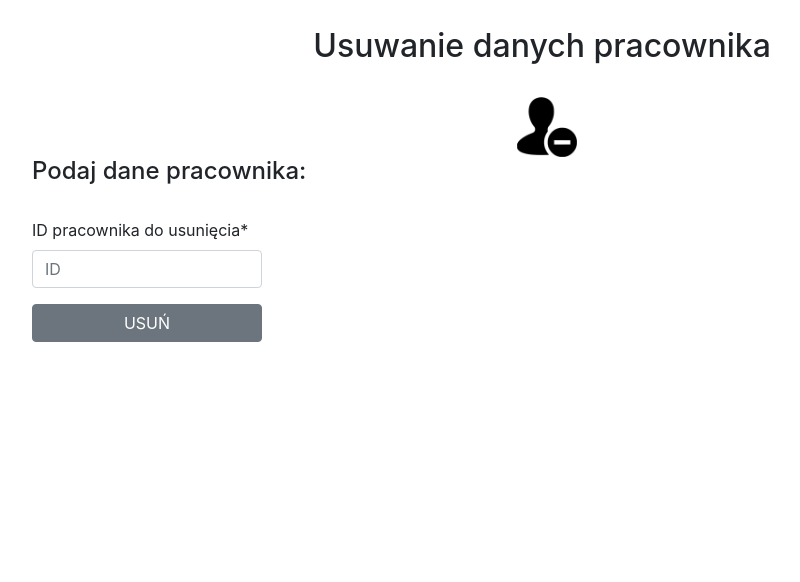
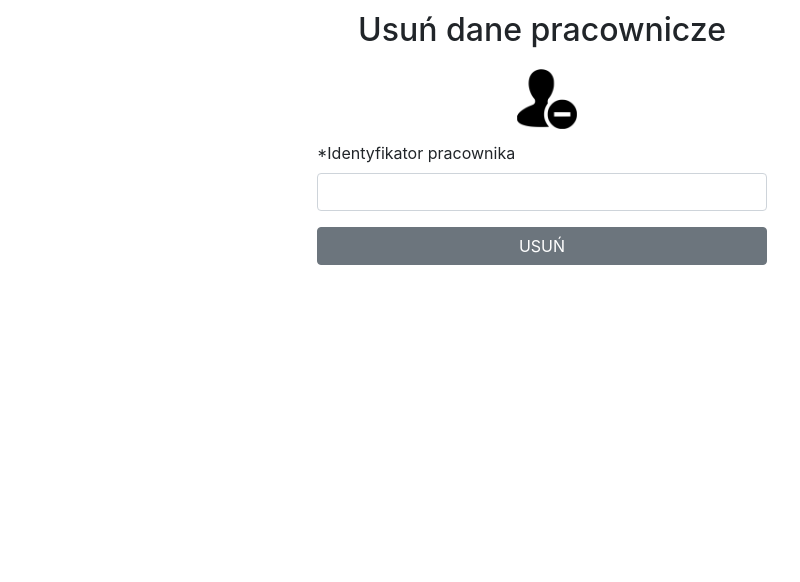
Before and after one commit to KarolinaLewinska/PHP_CRUD_website, a PHP site: page /delete.php in a window 1280 px wide. Shown: the part 69-651 px from the top of the page, without its empty margins (98-898 px from the left). Run offline with PHP 8.4, Linux system fonts and the light colour scheme; the visitor is signed in with stand-in values (Sample User, id 1).

Commit message:
delete.php update

```diff
--- a/RT Core Company/add.php
+++ b/RT Core Company/add.php
@@ -75,7 +75,7 @@
         <form class="form-horizontal" action="db/addData.php" method="POST">
           <div class="form-group">
             <label class="control-label" for="name">*Imię/Imiona</label>
-            <div style="width:450px;">
+            <div style="width: 450px;">
               <input type="text" class="form-control" name="name"
               required pattern="([A-ZŻŹĆĄŚĘŁÓŃ]{1}[a-zżźćńółęąś]+ ?[A-ZŻŹĆĄŚĘŁÓŃ]?[a-zżźćńółęąś]*)"
               title="Imię musi zaczynać się dużą literą i posiadać minimum dwa znaki">
--- a/RT Core Company/delete.php
+++ b/RT Core Company/delete.php
@@ -1,13 +1,12 @@
 <?php
 	session_start();
+    include "security/ipSecurity.php";
+
 	if (!isset($_SESSION['logged_in'])) {
 		header('Location: authentication/login.php');
 		exit();
     }
     ini_set("session.gc_maxlifetime", 60 * 60 * 12);
-?>
-<?php
-    include "security/ipSecurity.php";
 ?>
 <!DOCTYPE html>
 <html>
@@ -23,29 +22,29 @@
                 <a class="navbar-brand">
                     <div class="row">
                         <div class="col-sm">
-                            <img src="images/logoNoBackground.png" alt="Logo" style="width:80px;">
+                            <img src="images/logoNoBackground.png" alt="Logo" style="width: 80px;">
                         </div>
                         <div class="col-sm">
-                            <h4 style="padding-top:6px;">RT Core Company</h4>
+                            <h4 style="padding-top: 6px;">RT Core Company</h4>
                         </div>
                     </div>
                 </a>
-                <ul class="navbar-nav pt-0" style="margin-left:20px; margin-right:10px;">
+                <ul class="navbar-nav pt-0" style="margin-left: 20px; margin-right: 10px;">
                     <li class="nav-item">
                         <a class="nav-link" href="employees.php">Lista pracowników</a>
                     </li>
                 </ul>
-                <ul class="navbar-nav pt-0" style="margin-right:10px;">
+                <ul class="navbar-nav pt-0" style="margin-right: 10px;">
                     <li class="nav-item">
                         <a class="nav-link" href="add.php">Dodaj dane</a>
                     </li>
                 </ul>
-                <ul class="navbar-nav pt-0" style="margin-right:10px;">
+                <ul class="navbar-nav pt-0" style="margin-right: 10px;">
                     <li class="nav-item">
                         <a class="nav-link" href="edit.php">Zaktualizuj dane</a>
                     </li>
                 </ul>
-                <ul class="navbar-nav pt-0" style="margin-right:10px;">
+                <ul class="navbar-nav pt-0" style="margin-right: 10px;">
                     <li class="nav-item">
                         <a class="nav-link" href="delete.php">Usuń dane</a>
                     </li>
@@ -55,40 +54,35 @@
                         <div class="row">
                             <div class="col-2">
                                 <li class="nav-item">
-                                    <img src="images/logout2.png" alt="logout" style="width:40px;">
+                                    <img src="images/logout2.png" alt="logout" style="width: 40px;">
                                 </li>
                             </div>
                             <div class="col-9">
-                                <a class="nav-link" href="authentication/logout.php" style="margin-right:70px;">Wyloguj się</a>
+                                <a class="nav-link" href="authentication/logout.php" style="margin-right: 70px;">Wyloguj się</a>
                             </div>
                         </div>
                     </div>
                 </ul>
             </nav>
        </div>
-       <br><br><br><br>
        <div>
-            <h2 class="text-center">Usuwanie danych pracownika</h2>
-       </div>
-       </br>
-       <div class="mx-auto" style="width:50px;">
-            <img src="images/deleteUser.png" alt="deleteUser" style="width:60px;">
+            <h2 class="text-center" style="margin-top: 80px; margin-bottom: 20px;">Usuń dane pracownicze</h2>
         </div>
-        <div style="padding-left:130px">
-            <form action="db/deleteData.php" method="POST">
-                <h4>Podaj dane pracownika:</h4><br>
+       <div class="mx-auto" style="width: 50px;">
+            <img src="images/deleteUser.png" alt="deleteUser" style="width: 60px;">
+        </div>
+        <div style="left: 50%; top: 35%; position: absolute; transform: translate(-50%, -50%);">
+            <form class="form-horizontal" action="db/deleteData.php" method="POST">
                 <div class="form-group ">
-                    <label class="control-label" for="id">ID pracownika do usunięcia*</label>
-                    <div style="width:20%">
-                        <input type="text" class="form-control" name ="id" placeholder="ID"
-                        required
-                        pattern="(\d+)"
-                        title="ID może składać się tylko z cyfr!">
+                    <label class="control-label" for="id">*Identyfikator pracownika</label>
+                    <div style="width: 450px;">
+                        <input type="text" class="form-control" name ="id" required pattern="(\d+)"
+                        title="Identyfikator może składać się tylko z cyfr">
                     </div>
                 </div>
                 <div class="form-group">
                     <div>
-                        <button style="width:20%" type="submit" class="btn btn-secondary" value ="delete" name="delete" >USUŃ</button>
+                        <button style="width: 450px;" type="submit" class="btn btn-secondary" value ="delete" name="delete" >USUŃ</button>
                     </div>
                 </div>
             </form>
--- a/RT Core Company/edit.php
+++ b/RT Core Company/edit.php
@@ -71,7 +71,7 @@
     <div class="mx-auto" style="width: 50px;">
       <img src="images/editUser.png" alt="addUser" style="width: 60px;">
     </div>
-      <div style="left: 50%; top: 68%; position: absolute; transform: translate(-50%, -50%);">
+      <div style="left: 50%; top: 69%; position: absolute; transform: translate(-50%, -50%);">
         <form class="form-horizontal" action="db/editData.php" method="POST">
           <div class="form-group">
             <label class="control-label" for="id">*Identyfikator pracownika</label>
```
